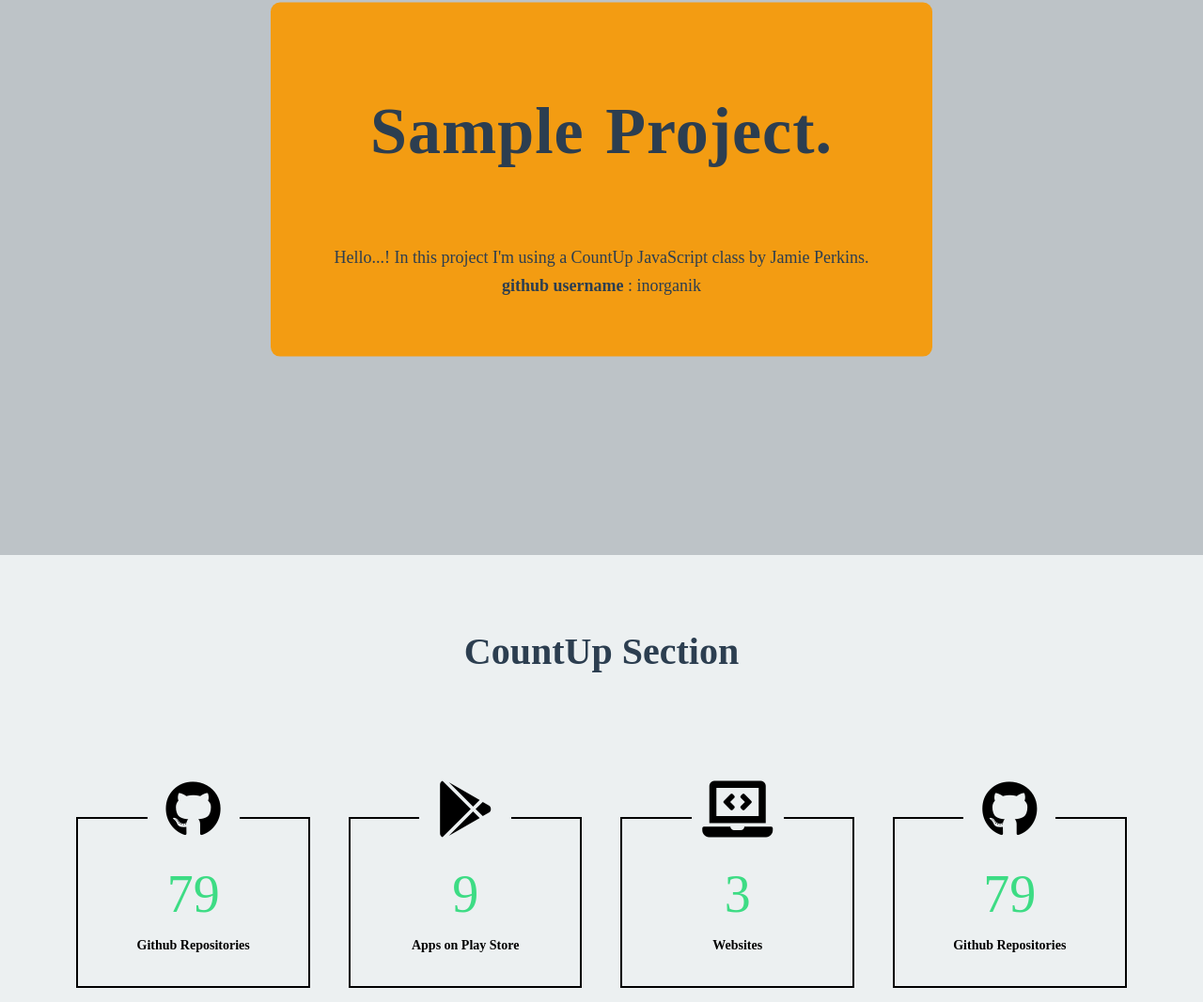
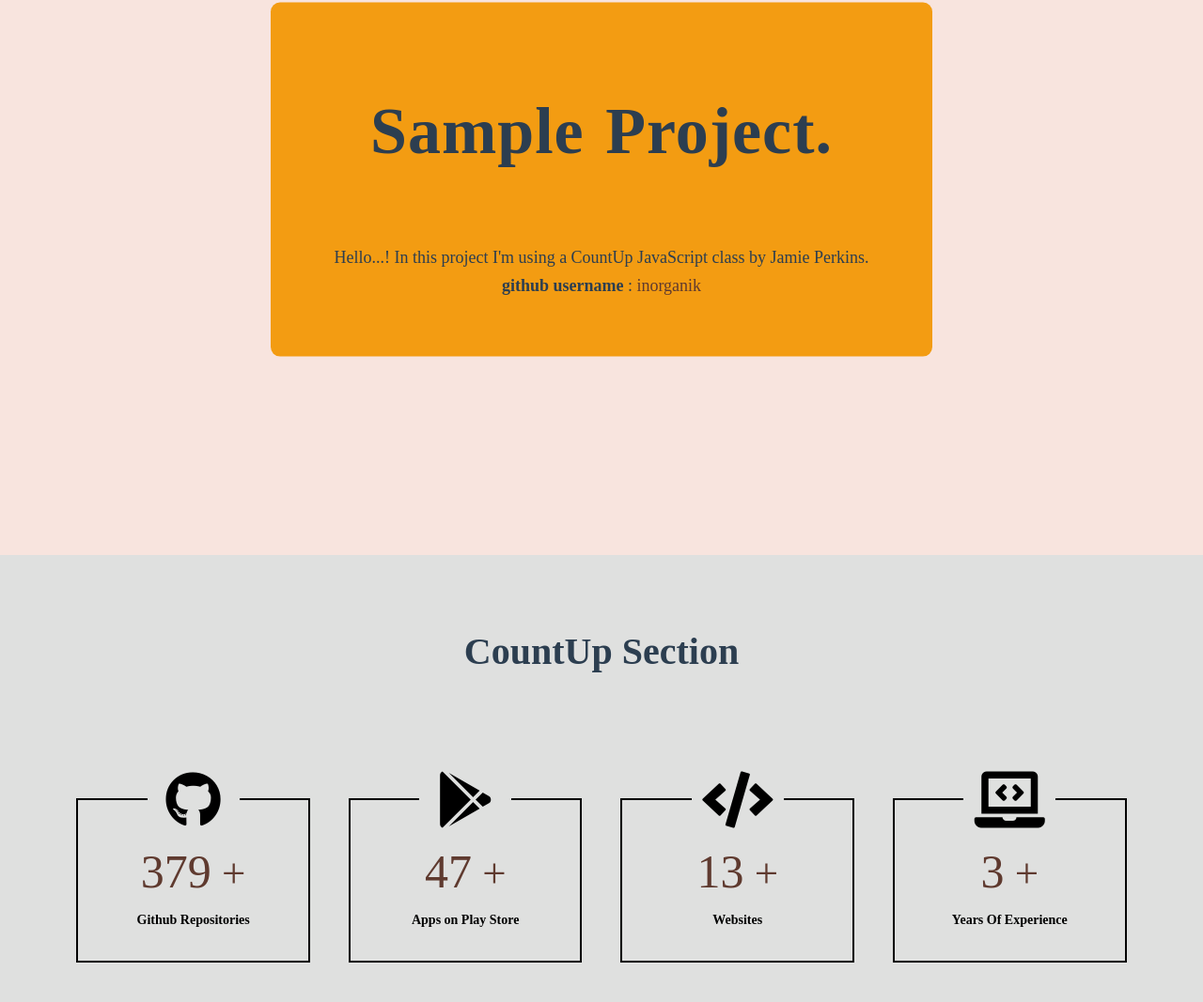
Before and after one commit to amansharma-dev/CountUp_SampleGithub_WebDevelopment, a plain HTML site: page index.html in a window 1280 px wide. Shown: the part 209-1276 px from the top of the page at 94% size. Drawn offline with nearby package versions, Linux system fonts and the light colour scheme.

Commit message:
new commit

```diff
--- a/index.html
+++ b/index.html
@@ -26,7 +26,7 @@
         <div class="title-project">
 
             <h1>Sample Project.</h1>
-                <p class="long-copy">Hello...! In this project I'm using a CountUp JavaScript class by Jamie Perkins.<br> <b>github username</b> : inorganik</p>
+            <p class="long-copy">Hello...! In this project I'm using a CountUp JavaScript class by Jamie Perkins.<br> <b>github username</b> : <a href="https://inorganik.github.io/countUp.js/" target="_blank">inorganik</a></p>
 
         </div>
 
@@ -44,16 +44,16 @@
 
         <div class="row stats">
 
-                <div class="col span-1-of-4 box" >
+            <div class="col span-1-of-4 box">
 
-        <div class= "squareItem">
+                <div class="squareItem">
                     <div class="squareInnerContainer">
                         <div class="squareIcon">
                             <i class="fab fa-github"></i>
                         </div>
                         <div class="squareContent">
 
-              <h2 class="counter">79</h2>
+                            <h2 class="counter">379</h2>
                             <h3>Github Repositories</h3>
 
                         </div>
@@ -65,16 +65,16 @@
 
             </div>
 
-                <div class="col span-1-of-4 box" >
+            <div class="col span-1-of-4 box">
 
-                            <div class= "squareItem">
+                <div class="squareItem">
                     <div class="squareInnerContainer">
                         <div class="squareIcon">
                             <i class="fab fa-google-play"></i>
                         </div>
                         <div class="squareContent">
 
-              <h2 class="counter">9</h2>
+                            <h2 class="counter">47</h2>
                             <h3>Apps on Play Store</h3>
 
                         </div>
@@ -88,16 +88,16 @@
             </div>
 
 
-                <div class="col span-1-of-4 box" >
+            <div class="col span-1-of-4 box">
 
-                            <div class= "squareItem">
+                <div class="squareItem">
                     <div class="squareInnerContainer">
                         <div class="squareIcon">
-<i class="fas fa-laptop-code"></i>
+                            <i class="fas fa-code"></i>
                         </div>
                         <div class="squareContent">
 
-              <h2 class="counter">3</h2>
+                            <h2 class="counter">13</h2>
                             <h3>Websites</h3>
 
                         </div>
@@ -106,22 +106,20 @@
                     </div>
                 </div>
 
-
-
             </div>
 
 
-                <div class="col span-1-of-4 box" >
+            <div class="col span-1-of-4 box">
 
-                            <div class= "squareItem">
+                <div class="squareItem">
                     <div class="squareInnerContainer">
                         <div class="squareIcon">
-        <i class="fab fa-github"></i>
+                            <i class="fas fa-laptop-code"></i>
                         </div>
                         <div class="squareContent">
 
-              <h2 class="counter">79</h2>
-              <h3>Github Repositories</h3>
+                            <h2 class="counter">3</h2>
+                            <h3>Years Of Experience</h3>
 
                         </div>
                     </div>
@@ -143,5 +141,4 @@
     <script src="resources/js/script.js"></script>
 </body>
 
-
 </html>
--- a/resources/css/style.css
+++ b/resources/css/style.css
@@ -1,12 +1,12 @@
-*{
+* {
     margin: 0;
     padding: 0;
     box-sizing: border-box;
 }
 
 html,
-body{
-    background-color: #bdc3c7;
+body {
+    background-color: #F8E4DE;
     color: #2c3e50;
     font-size: 20px;
     font-weight: 400;
@@ -14,23 +14,23 @@ body{
     overflow-x: hidden;
 }
 
-.row{
+.row {
 
     max-width: 1140px;
     margin: 0 auto;
 }
 
-.box{
+.box {
     padding: 1%;
 }
 
 
-section{
+section {
     padding: 80px 0;
 }
 
 
-h1{
+h1 {
     text-align: center;
     margin-bottom: 80px;
     word-spacing: 4px;
@@ -38,13 +38,13 @@ h1{
     font-size: 350%;
 }
 
-h2{
+h2 {
     text-align: center;
     font-size: 200%;
 
 }
 
-.long-copy{
+.long-copy {
     margin-top: 10px;
     margin-bottom: 10px;
     width: 100%;
@@ -53,80 +53,101 @@ h2{
     line-height: 165%;
 }
 
-header{
+header {
     height: 100vh;
 }
 
-.title-project{
+
+.title-project {
     position: absolute;
     top: 50%;
     left: 50%;
-    transform: translate(-50%,-50%);
+    transform: translate(-50%, -50%);
     background-color: #f39c12;
     border-radius: 10px;
     padding: 50px;
     width: 55%;
 }
 
-.section-01-countup{
-    background-color: #ecf0f1;
+
+.title-project a:link,
+.title-project a:visited {
+    text-decoration: none;
+    color: #5F3A2F;
+}
+
+.title-project a:hover,
+.title-project a:active {
+    color: #2c3e50;
+}
+
+.section-01-countup {
+    background-color: #DFE0DF;
 }
 
 
-.stats{
-    margin-top: 100px;
+.stats {
+    margin-top: 80px;
 }
 
-.squareItem{
+.squareItem {
     margin-top: 30px;
     position: relative;
 }
 
-.squareInnerContainer{
-  position:relative;
+.squareInnerContainer {
+    position: relative;
     padding: 50px 15px 35px;
-  text-align:center;
-  border:2px solid #000;
+    text-align: center;
+    border: 2px solid #000;
     border-top: none;
 }
 
 
 .squareInnerContainer:before,
-.squareInnerContainer:after{
-  content:'';
-  position:absolute;
-  top:0px;
-  width:30%;
+.squareInnerContainer:after {
+    content: '';
+    position: absolute;
+    top: 0px;
+    width: 30%;
     border-bottom: 2px solid #000;
 }
 
-.squareInnerContainer:before{
-  right:0px;
-}
-.squareInnerContainer:after{
-  left:0px;
+.squareInnerContainer:before {
+    right: 0px;
 }
 
-.squareContent h2{
-  font-size:56px;
-  margin-bottom:15px;
-  font-weight:400;
-  color:#3DDC84;
-}
-.squareContent h3{
-  font-size:14px;
-  font-weight:600;
-  margin:0;
-  color:#000;
+.squareInnerContainer:after {
+    left: 0px;
 }
 
-.squareIcon{
+.squareContent h2 {
+    font-size: 250%;
+    margin-bottom: 15px;
+    font-weight: 400;
+    color: #5F3A2F;
+}
+
+
+.squareContent h2:after {
+    content: " +";
+    font-size: 90%;
+}
+
+.squareContent h3 {
+    font-size: 14px;
+    font-weight: 600;
+    margin: 0;
+    color: #000;
+}
+
+.squareIcon {
     position: absolute;
-  left:50%;
-  top:-40px;
-  width:40%;
-  height:60px;
+    left: 50%;
+    top: -30px;
+    width: 40%;
+    height: 60px;
     margin-left: -20%;
-  font-size:60px;
-  color:#000;
+    font-size: 60px;
+    color: #000;
 }
--- a/resources/js/script.js
+++ b/resources/js/script.js
@@ -1,4 +1,4 @@
-$(document).ready(function(){
+$(document).ready(function () {
 
     //testing..
     //    $('h1').click(function(){
@@ -7,14 +7,14 @@ $(document).ready(function(){
     //
     //    });
 
-        var countTopOffset =$(".section-01-countup").offset().top;
+    var countTopOffset = $(".section-01-countup").offset().top;
     var countUpFinished = false;
 
-    $(window).scroll(function(){
+    $(window).scroll(function () {
 
-        if(!countUpFinished && window.pageYOffset > countTopOffset - $(window).height() +200 ){
+        if (!countUpFinished && window.pageYOffset > countTopOffset - $(window).height() + 250) {
 
-            $('.counter').each(function(){
+            $('.counter').each(function () {
                 var element = $(this);
                 var endVal = parseInt(element.text());
                 element.countup(endVal);
```
Lines whose indentation alone changed are shown as unchanged.
